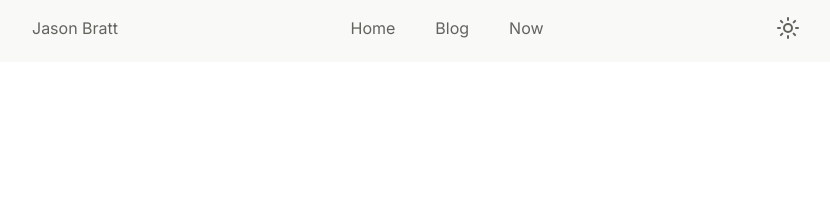
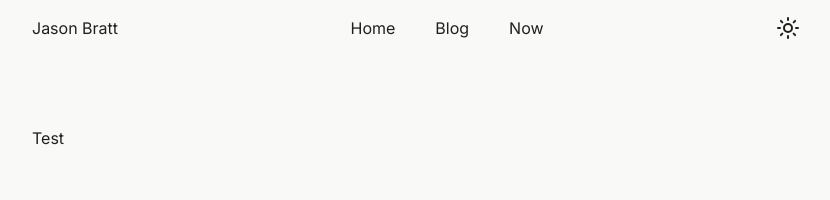
Before and after one commit to jsonhero/bratt.dev, a Next.js app: page / in a window 1280 px wide. Shown: the top 200 px of the page, without its empty margins (224-1054 px from the left). Built offline with nearby package versions, Linux system fonts and the light colour scheme.

Commit message:
Blog intergation

```diff
--- a/package.json
+++ b/package.json
@@ -16,6 +16,7 @@
     "@radix-ui/react-switch": "^1.0.3",
     "clsx": "^2.0.0",
     "lucide-react": "^0.292.0",
+    "luxon": "^3.4.4",
     "next": "14.0.2",
     "next-mdx-remote": "^4.4.1",
     "next-themes": "^0.2.1",
@@ -26,6 +27,7 @@
   },
   "devDependencies": {
     "@pandacss/dev": "^0.18.2",
+    "@types/luxon": "^3.3.4",
     "@types/node": "^20",
     "@types/prismjs": "^1.26.3",
     "@types/react": "^18",
--- a/src/app/blog/page.tsx
+++ b/src/app/blog/page.tsx
@@ -0,0 +1,25 @@
+import { getBlogPages } from '@/utils/notion'
+import { DateTime } from 'luxon'
+
+export default async function Notion() {
+  const blogPages = await getBlogPages()
+
+  return (
+    <div>
+      <ul>
+        {blogPages.results.map((blogPage) => {
+          return (
+            <li key={blogPage.id} className="flex gap-12 items-center py-3">
+              <div className="text-secondary">
+                {DateTime.fromISO(blogPage.created_time).toLocal().toFormat('yyyy LLL dd')}
+              </div>
+              <div className="font-bold">
+                {blogPage.properties?.Name.title[0]?.plain_text}
+              </div>
+            </li>
+          )
+        })}
+      </ul>
+    </div>
+  )
+}
--- a/src/app/layout.tsx
+++ b/src/app/layout.tsx
@@ -5,6 +5,7 @@ import type { Metadata } from 'next'
 import Link from 'next/link'
 import { Inter } from 'next/font/google'
 import { Button } from '@/components/ui/button'
+import { clsx } from 'clsx';
 
 import { ColorMode } from './color-mode'
 import { ColorModeScript } from './color-mode-script'
@@ -40,15 +41,15 @@ export default function RootLayout({
       <head>
         <ColorModeScript attribute='data-color-mode' />
       </head>
-      <body className={inter.className}>
-        <header className="bg-primary">
+      <body className={clsx(inter.className, "gradient-container  bg-primary text-primary transition-colors")}>
+        <header className="sticky">
           <div className="py-4 max-w-3xl flex justify-between m-auto">
-            <h1 className="text-primary">Jason Bratt</h1>
+            <h1>Jason Bratt</h1>
             <nav>
               <ul className="flex list-none p-0 m-0 gap-6">
                 {navPages.map((page, i) => (
                   <li key={i}>
-                    <Link href={page.href} className="py-1 px-2 text-primary">{page.title}</Link>
+                    <Link href={page.href} className="py-1 px-2">{page.title}</Link>
                   </li>
                 ))}
               </ul>
@@ -58,7 +59,7 @@ export default function RootLayout({
             </div>
           </div>
         </header>
-        {children}
+        <main className="max-w-3xl mx-auto pt-16">{children}</main>
       </body>
     </html>
   )
--- a/src/app/notion/page.tsx
+++ b/src/app/notion/page.tsx
@@ -1,4 +1,4 @@
-import { getBlogPage } from './notion'
+import { getBlogPage } from '../../utils/notion'
 import { MDXRemote } from 'next-mdx-remote/rsc'
 
 import { NotionPrism } from './prism'
--- a/src/app/page.tsx
+++ b/src/app/page.tsx
@@ -1,10 +1,10 @@
 
 import Image from 'next/image'
 
-export default function Home() {
+export default function Home({ children }: { children: React.ReactNode }) {
   return (
-    <main>
-
-    </main>
+    <div>
+      Test
+    </div>
   )
 }
--- a/src/app/notion/notion.ts
+++ b/src/utils/notion.ts
@@ -17,3 +17,11 @@ export const getBlogPage = React.cache(async () => {
   const md = await n2m.blocksToMarkdown(blocks.results)
   return n2m.toMarkdownString(md)
 })
+
+export const getBlogPages = React.cache(async () => {
+  const blogDatabase = await notion.databases.query({
+    database_id: 'e85b3f510627475c927ef14c29ab2bce'
+  })
+
+  return blogDatabase
+})
--- a/tailwind.config.js
+++ b/tailwind.config.js
@@ -9,10 +9,12 @@ module.exports = {
   theme: {
     extend: {
       textColor: {
-        primary: 'var(--sand-11)'
+        primary: 'var(--sand-12)',
+        secondary: 'var(--sand-11)',
       },
       backgroundColor: {
         primary: "var(--sand-2)",
+        secondary: "var(--sand-3)",
       },
     },
   },
```
Also changed, not shown: 1 other file (tests, documents, lock files or other folders).
